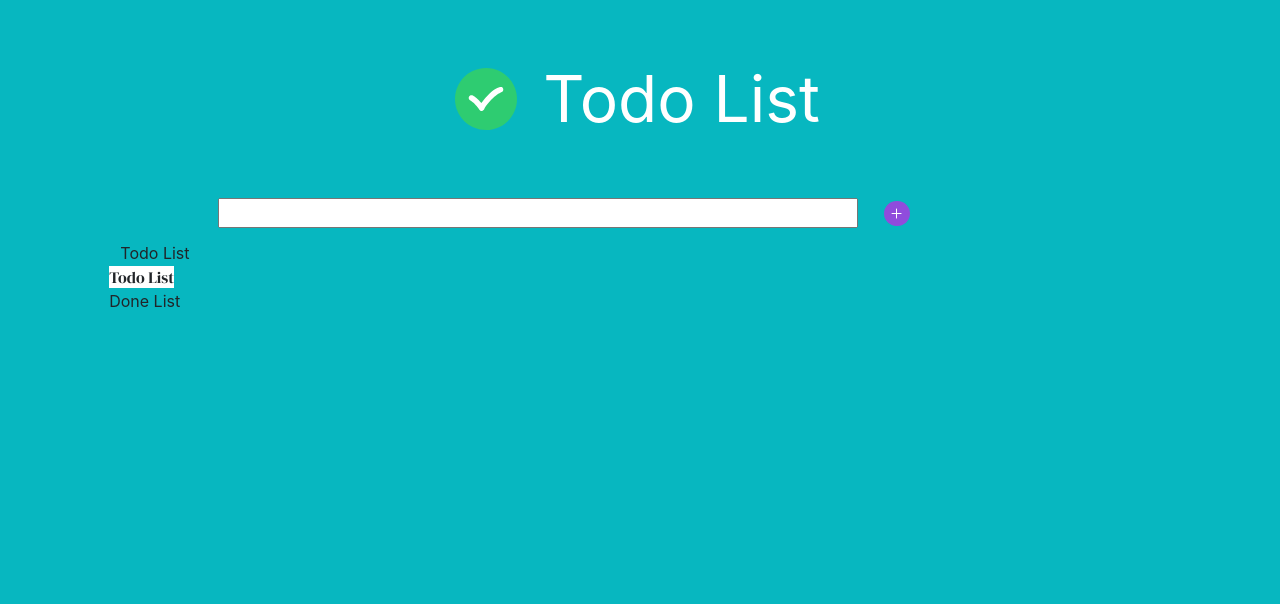
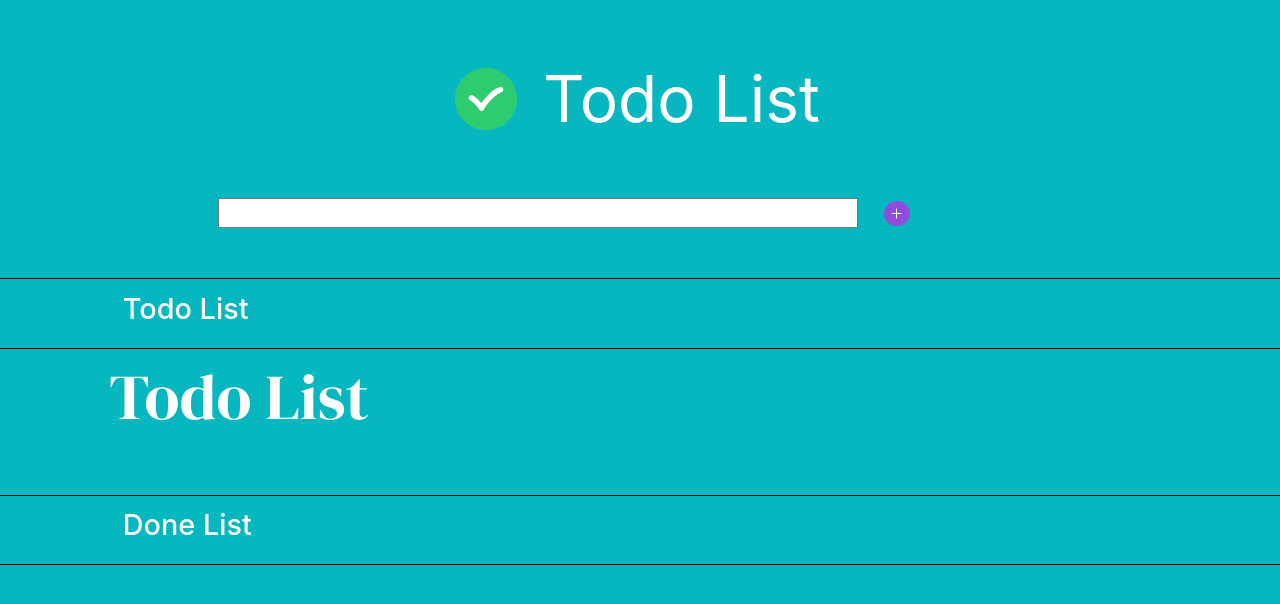
Before and after one commit to GreenNeptune/Todo-list, a React (Create React App) app: page / in a window 1280 px wide. Shown: the top 604 px of the page. Built offline with nearby package versions, Linux system fonts and the light colour scheme.

Commit message:
styling the todlist and done list headers

```diff
--- a/src/component/Lists/Lists.jsx
+++ b/src/component/Lists/Lists.jsx
@@ -7,8 +7,10 @@ export default class Lists extends Component {
     render() {
         return (
             <div>
-                <div className="row">
-                    <div className="col offset-1 deafault-todo-list">Todo List</div>
+                <div className="row border-black margin-top">
+                    <div className="col offset-1">
+                        <h3 className="deafault-list-header">Todo List</h3>
+                    </div>
                 </div>
 
                 <div className="row ToDo">
@@ -33,9 +35,10 @@ export default class Lists extends Component {
                     </div>
                 </div>
 
-                <div className="row">
-                    <div className="deafault-done-list col offset-1">Done List</div>
-
+                <div className="row border-black margin-top">
+                    <div className="col offset-1">
+                        <h3 className="deafault-list-header">Done List</h3>
+                    </div>
                 </div>
                 <div className="row Done">
                     <div className="d-flex align-items-center col-9 offset-1">
--- a/src/component/Lists/lists.css
+++ b/src/component/Lists/lists.css
@@ -8,9 +8,23 @@
 
 }
 
+.border-black{
+    border: 1px solid black;
+}
+
+.margin-top{
+    margin-top: 50px;
+}
+
+.deafault-list-header{
+    padding: 1vw;
+    font-size: 1.8em;
+    color: white;
+}
+
 .Collapsible__trigger {
-    height: 40px;
-    background-color: #fff;
+    font-size: 4em;
+    color: white;
     font-family: 'DM Serif Display',
         serif;
 }
```
Lines whose indentation alone changed are shown as unchanged.
